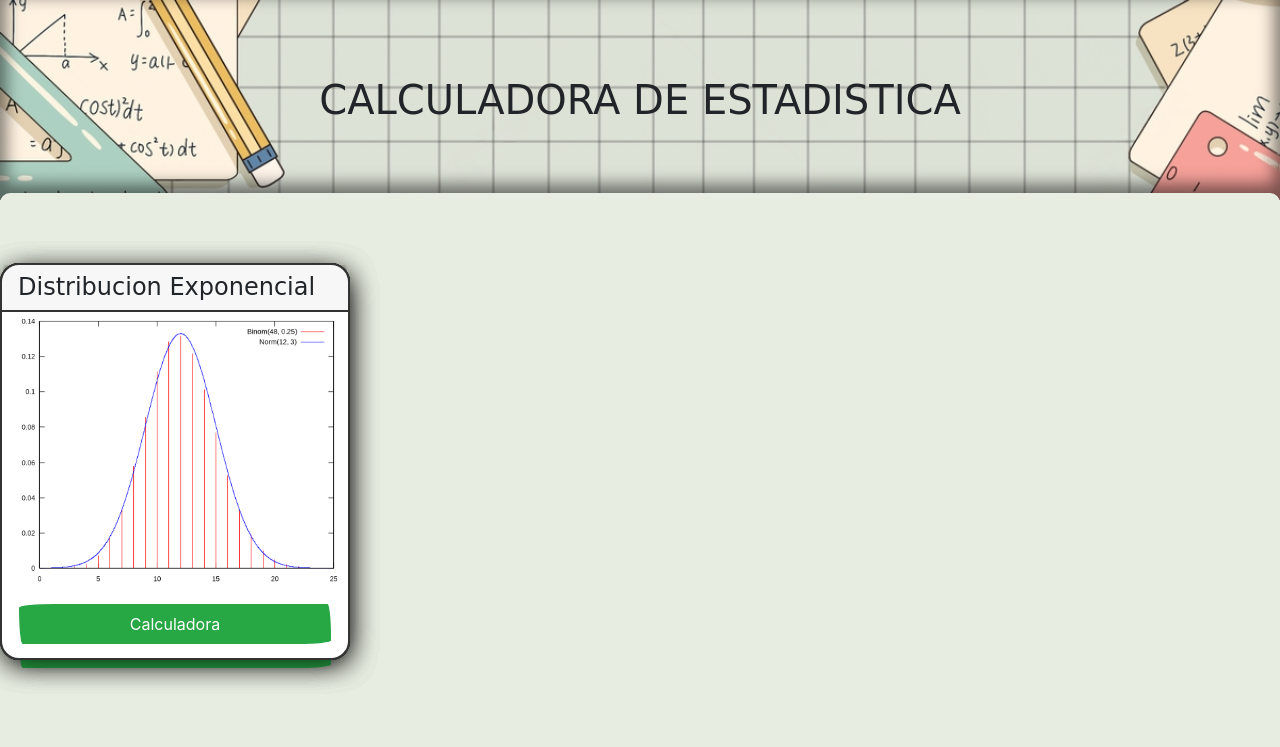
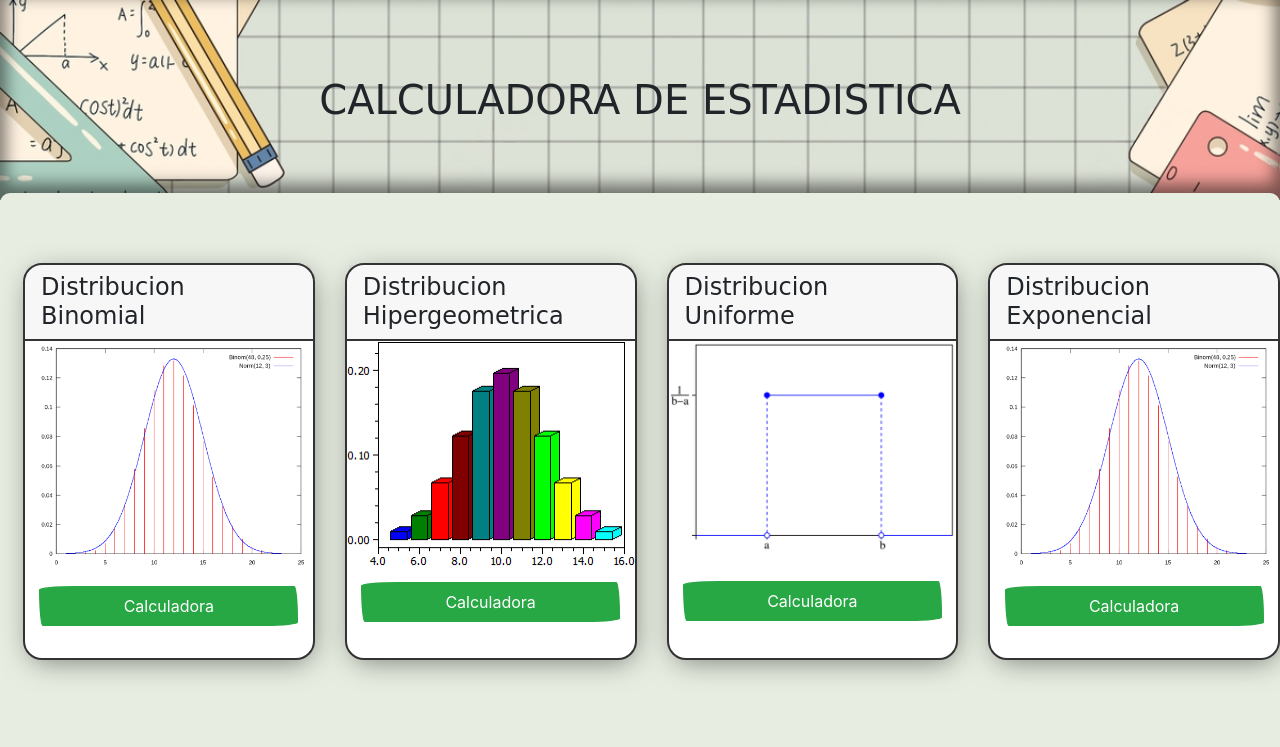
Before and after one commit to FILIPRAIDER/CalculadoraEstadistica, a PHP site: page / in a window 1280 px wide. Shown: the top 747 px of the page. Run offline with PHP 8.4, Linux system fonts and the light colour scheme; some web fonts are replaced.

Commit message:
display flex

```diff
--- a/styles/index.css
+++ b/styles/index.css
@@ -2,6 +2,7 @@
 @media screen and (min-width:991px){
 
     .container-main{
+
 
     max-width: 100%;
     max-height: 100%;
@@ -9,6 +10,9 @@
 
     }
     .panel-top h1 {
+
+        max-width: 100%;
+        max-height: 100%;
         background-image: url("../images/background-top.png");
         background-repeat: no-repeat;
         background-size: cover;
@@ -26,6 +30,9 @@
 
         .panel-bottom{
 
+            display: flex;
+            max-width: 100%;
+            max-height: 100%;
             height: 555px;
             margin-top: -15px;
             border-start-end-radius: 10px;
@@ -37,9 +44,9 @@
 
 
         #card1, #card2, #card3, #card4{
+
             box-shadow: 2px 6px 29px -6px rgba(0, 0, 0, 0.51);
             border-radius: 19px 19px 19px 19px;
-            position: absolute;
             height: 397px;
             width: 350px;
             min-height: 250px;
@@ -47,8 +54,11 @@
             margin-top: 70px;
             min-height: 250px;
             min-width: 210px;
+            margin-left: 30px;
+        }
 
-
+        #card1{
+            margin-left: 23px ;
         }
         #card3{
             height: 397px;
```
